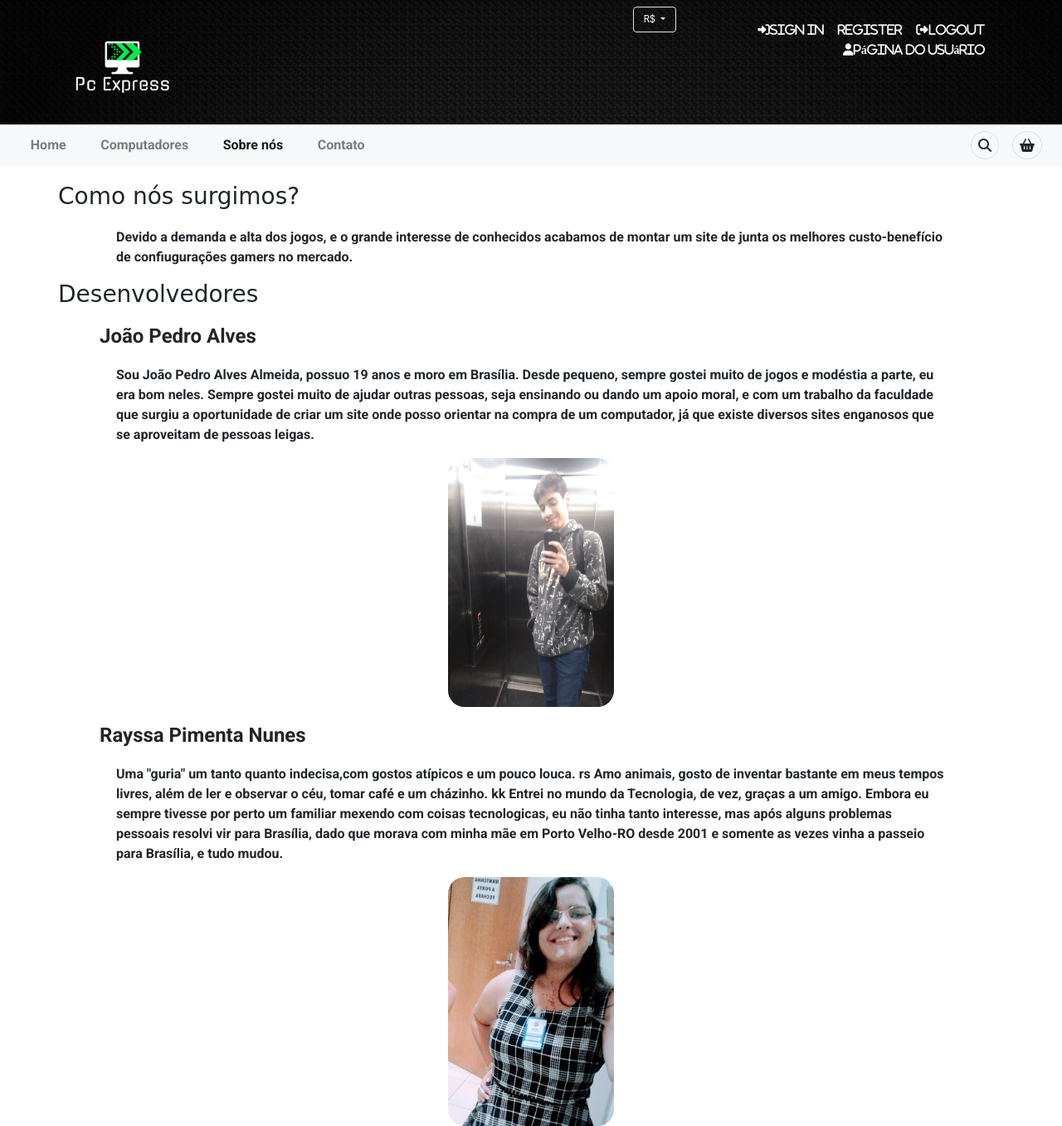
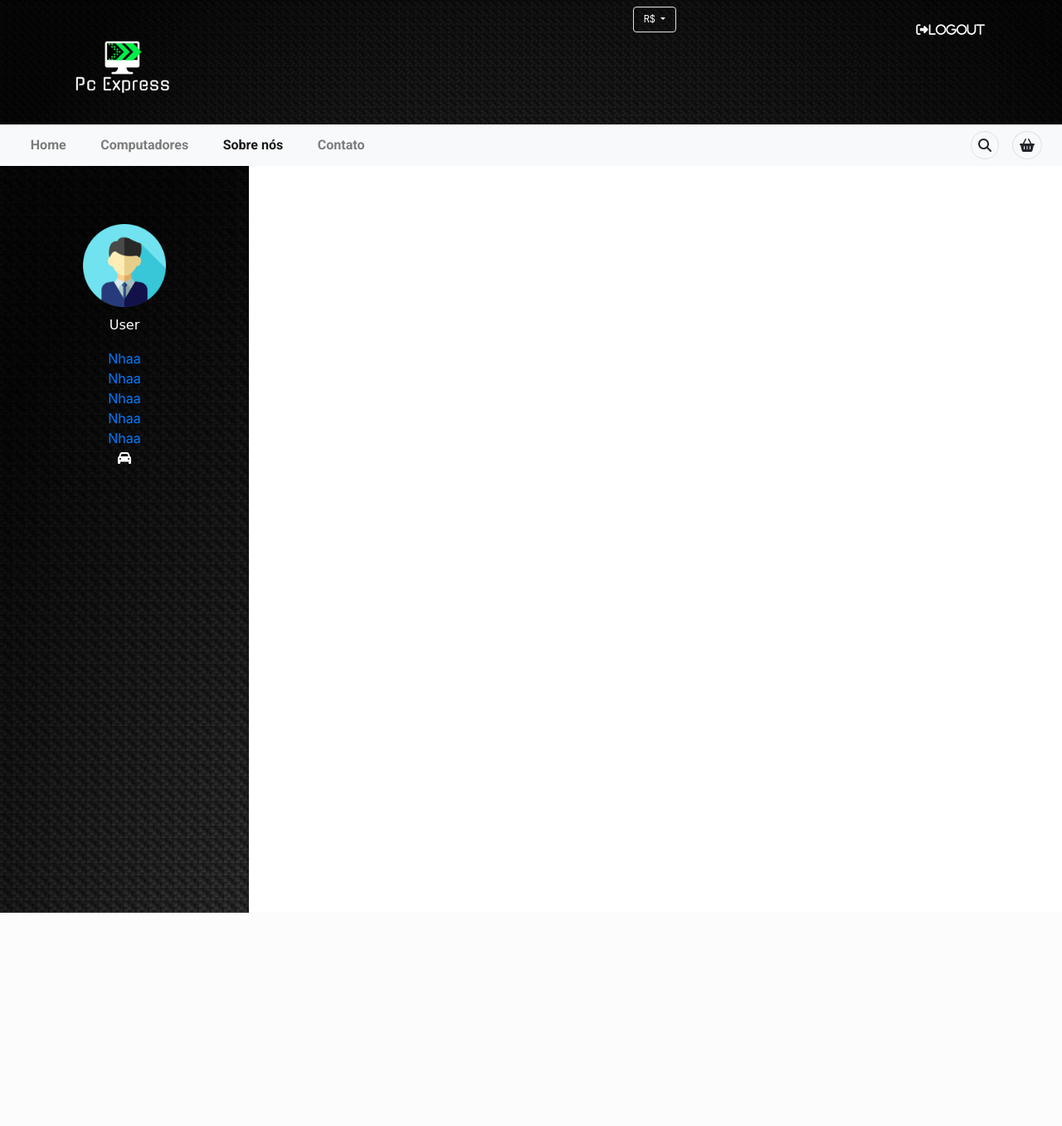
Before and after one commit to williancae/Pc_Express, a PHP site: page /html/userpage.html in a window 1280 px wide. Shown: the whole page at 83% size. After the commit the page ends 1100 px from the top, so only its background shows below. Run offline with PHP 8.4, Linux system fonts and the light colour scheme; some libraries are stand-ins or nearby versions; some web fonts are replaced.

Commit message:
Add a personalize user page

```diff
--- a/css/login.css
+++ b/css/login.css
@@ -8,7 +8,7 @@ body{
     font-family: sans-serif;
     background-image: url(../assets/wall-login.jpg);
     background-repeat: no-repeat;
-    background-size: cover;
+    background-size: 100%, 100%;
     font-family: var(--gugi);
 
 }
--- a/css/style.css
+++ b/css/style.css
@@ -193,3 +193,19 @@ p, h1, h2, h3, h4{
 .user-page:hover{
     color: green;
 }
+
+.user-navbar{
+    background-image: url(../assets/wall.jpg);
+    width: 300px;
+    height: 900px;
+    text-align: center;
+    color: white;
+
+}
+
+.user-image{
+    width: 100px;
+    height: 100px;
+    margin-top: 70px;
+    cursor: pointer;
+}
--- a/html/userpage.html
+++ b/html/userpage.html
@@ -59,10 +59,7 @@
          </div>
             <div class="col-md-4 col-12 text-right">
                 <p class="my-md-4 header-links">
-                    <a href="../html/Login/login.html" class="px-2 fas fa-sign-in-alt user-page">Sign In</a>
-                    <a href="../html/Login/cadastro.html" class="px-1 fas user-page">Register</a>
                     <a href="./html/Login/login.html" class="px-2 fas fas fa-sign-out-alt user-page">Logout</a>
-                    <a href="../html/userpage.html" class="px-2 fas user-page user-page far fa-user">Página do Usuário</a>
                 </p>
             </div>
         </div>
@@ -99,7 +96,6 @@
                 </li>
                 <li class="nav-item">
                   <a class="nav-link" href="./contato.html">Contato</a>
-
                 </li>
 
               </ul>
@@ -115,39 +111,22 @@
           </nav>
        </div>
     </header>
-  <!-- Header-->
+  <!-- /Header-->
 
-  <!-- text area -->
-    <div class="text-area">
+  <!-- Dashborad-->
+    <div class="user-navbar col-md-4 col-12 p-0 user-text">
+      <img src="../assets/user-icon.png"  class="user-image">
+      <p style="padding-top: 10px;">User</p>
+      <div class="user-link">
+        <a href="#"> Nhaa</a><br>
+        <a href="#"> Nhaa</a><br>
+        <a href="#"> Nhaa</a><br>
+        <a href="#"> Nhaa</a><br>
+        <a href="#"> Nhaa</a><br>
+        <i class="fas fa-car"></i>
+      </div>
+    </div>
 
-       <h3>Como nós surgimos?</h3>
-        <p>
-            Devido a demanda e alta dos jogos, e o grande interesse de conhecidos acabamos de
-            montar um site de junta os melhores custo-benefício de confiugurações gamers no mercado.
-        </p>
-        <h3>Desenvolvedores</h3>
-        <h4>João Pedro Alves</h4>
-        <p> Sou João Pedro Alves Almeida, possuo 19 anos e moro em Brasília. Desde pequeno, sempre gostei muito de jogos e modéstia a parte,
-             eu era bom neles. Sempre gostei muito de ajudar outras pessoas, seja ensinando ou dando um apoio moral,
-             e com um trabalho da faculdade que surgiu a oportunidade de criar um site onde posso orientar na compra de um computador, já que existe
-             diversos sites enganosos que se aproveitam de pessoas leigas.
-        </p>
-        <center>
-        <img src="../assets/Jp.jpg" width="200px" height=300px style="border-radius: 20px;">
-        </center>
-        <h4>Rayssa Pimenta Nunes</h4>
-        <p>Uma "guria" um tanto quanto indecisa,com gostos atípicos e um pouco louca. rs
-
-             Amo animais, gosto de inventar bastante em meus tempos livres, além de ler e observar o céu, tomar café e um cházinho. kk
-
-             Entrei no mundo da Tecnologia, de vez, graças a um amigo. Embora eu sempre tivesse por perto um familiar mexendo com coisas tecnologicas,
-             eu não tinha tanto interesse, mas após alguns problemas pessoais resolvi vir para Brasília, dado que morava com minha mãe em Porto Velho-RO
-             desde 2001 e somente as vezes vinha a passeio para Brasília, e tudo mudou.
-        </p>
-        <center>
-        <img src="../assets/Rayssa.jpg" width="200px" height="300px" style="border-radius: 20px;">
-        </center>
-    </div>
 
 
 
```
Also changed, not shown: html/Login/login.html (+3 -18 lines), assets/user-icon.png (added).
